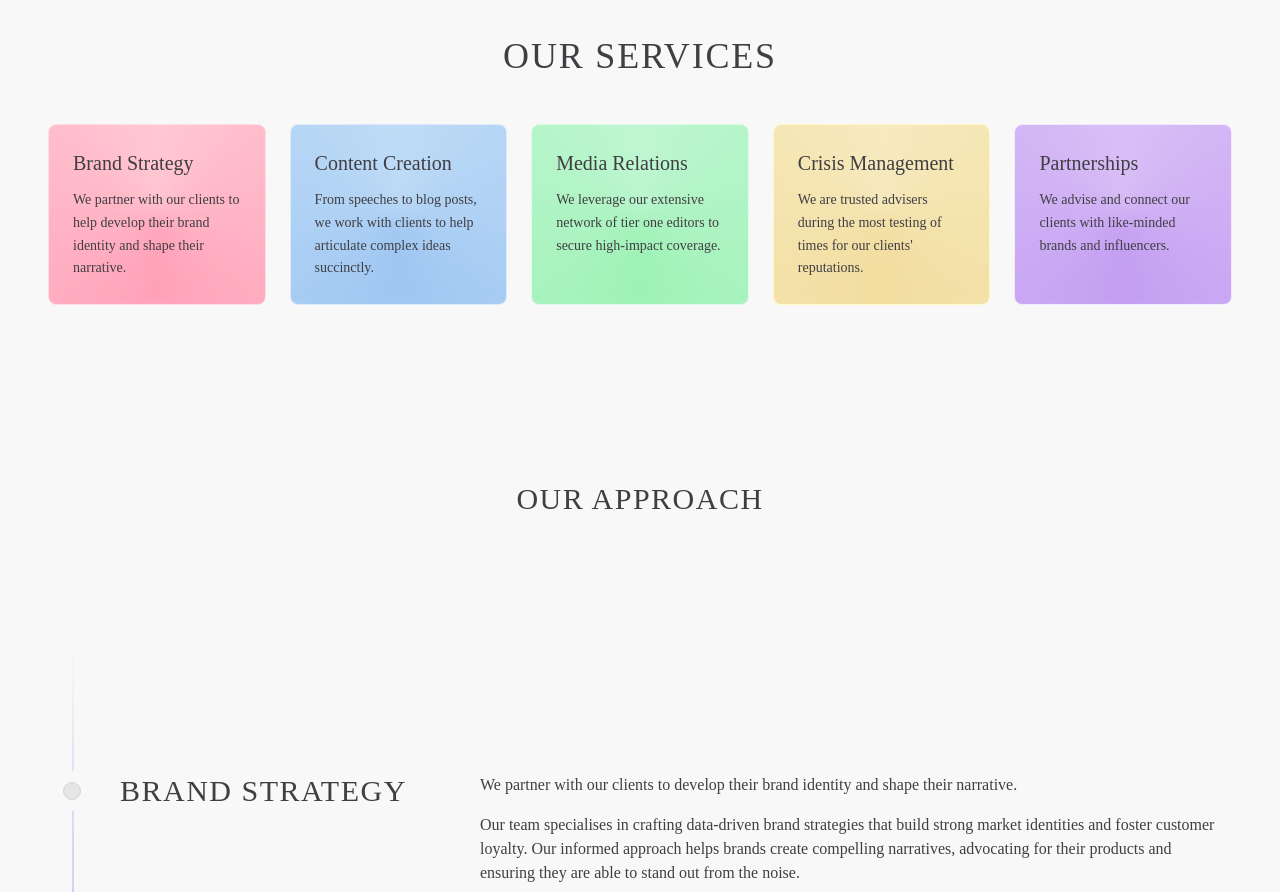
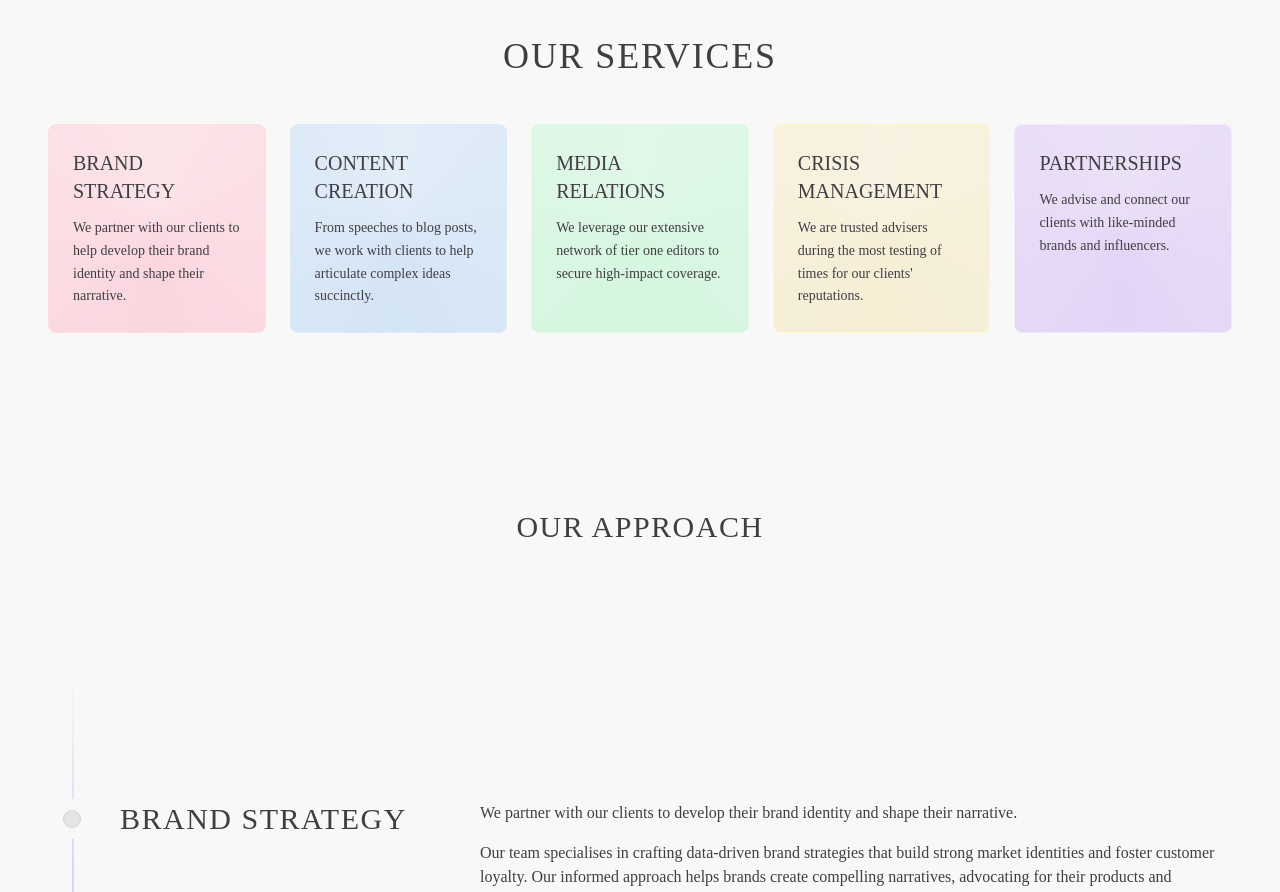
Before and after one commit to DaisyT1/bloom-pr-portfolio, a React (Vite) app: page / in a window 1280 px wide. Shown: the part 860-1752 px from the top of the page. Built offline with nearby package versions, Linux system fonts and the light colour scheme.

Commit message:
Implement the plan

```diff
--- a/src/components/Services.tsx
+++ b/src/components/Services.tsx
@@ -17,13 +17,17 @@ const ServiceBox: React.FC<ServiceBoxProps> = ({ title, description, borderColor
     <motion.div
       className={cn("relative overflow-hidden p-6 rounded-lg bg-offwhite", borderColor)}
       style={{ animationDelay: delay }}
-      whileHover={{ scale: 1.03, transition: { duration: 0.3 } }}
+      whileHover={{
+        scale: 1.03,
+        boxShadow: "0 10px 25px -5px rgba(0, 0, 0, 0.1), 0 8px 10px -6px rgba(0, 0, 0, 0.1)",
+        transition: { duration: 0.3 }
+      }}
       initial={{ opacity: 0, y: 20 }}
       whileInView={{ opacity: 1, y: 0 }}
       transition={{ duration: 0.5, delay: parseFloat(delay) }}
       viewport={{ once: true, margin: "-100px" }}
     >
-      <div className="absolute inset-0 pointer-events-none">
+      <div className="absolute inset-0 pointer-events-none opacity-40">
         <GlowEffect
           colors={colors}
           mode="colorShift"
@@ -33,7 +37,7 @@ const ServiceBox: React.FC<ServiceBoxProps> = ({ title, description, borderColor
         />
       </div>
       <div className="relative z-10">
-        <h3 className="text-xl font-light mb-3 font-['ui-sans-serif'] text-charcoal">{title}</h3>
+        <h3 className="text-xl font-light mb-3 font-['ui-sans-serif'] uppercase text-charcoal">{title}</h3>
         <p className="text-charcoal text-sm leading-relaxed font-light font-['ui-sans-serif']">{description}</p>
       </div>
     </motion.div>
```
